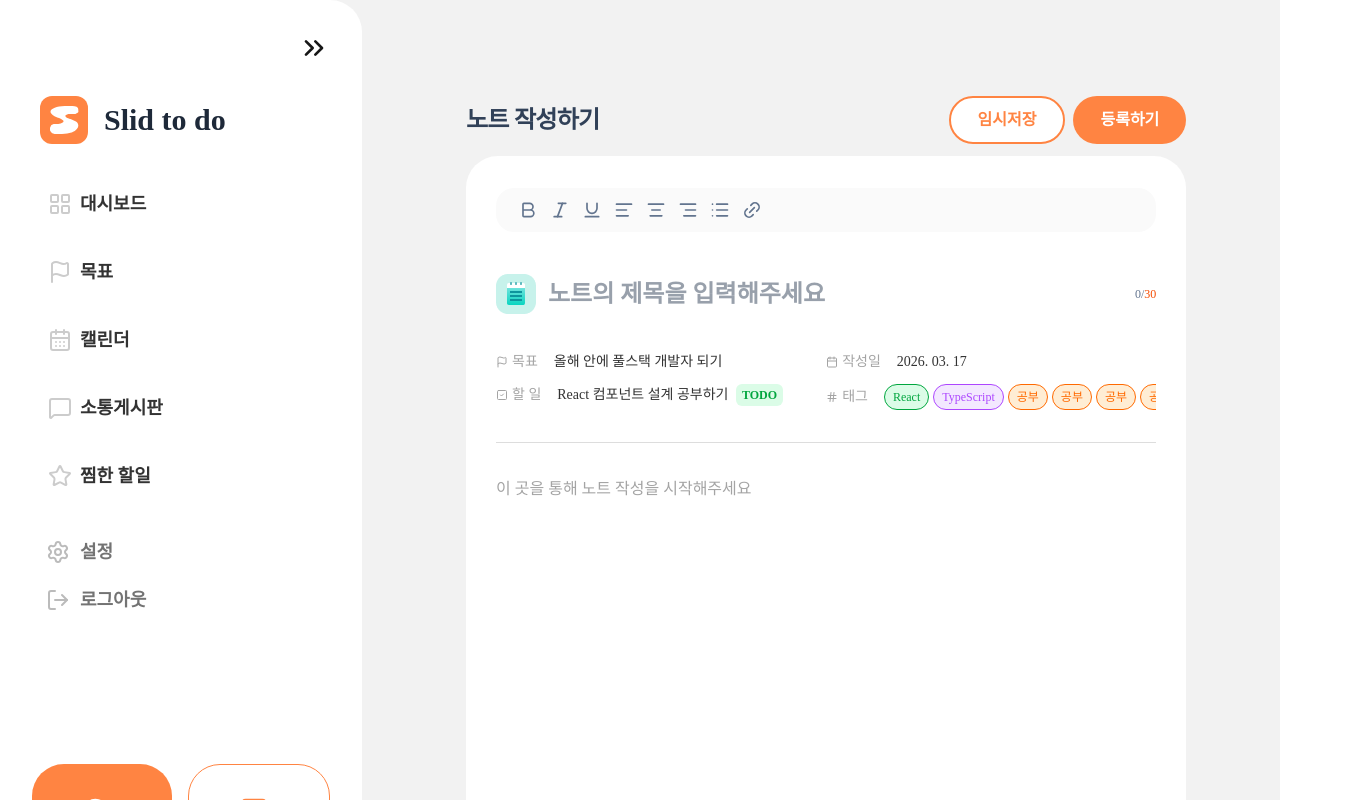
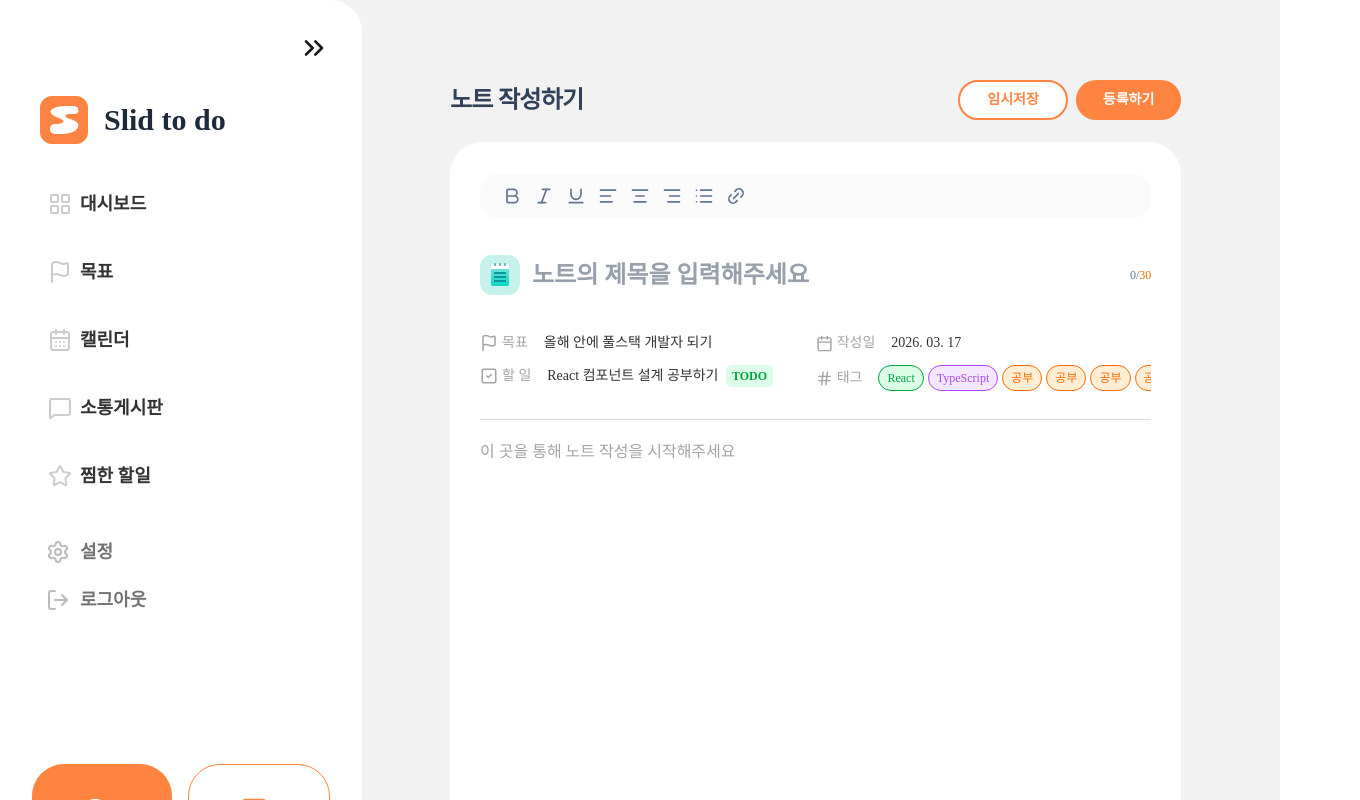
Before and after one commit to slidtodo/frontend, a Next.js app: page /goal/note/create in a window 1280 px wide. Shown: the top 800 px of the page, 1360 px wide, since content can reach past the window. Built offline with nearby package versions, Linux system fonts and the light colour scheme.

Commit message:
fix: PR 리뷰 반영 - 텍스트 크기, padding, 아이콘 크기 등 수정

```diff
--- a/src/app/(main)/goal/note/create/page.tsx
+++ b/src/app/(main)/goal/note/create/page.tsx
@@ -1,17 +1,17 @@
 import PageHeader from '@/shared/components/PageHeader';
-import NoteEditor from '../../../../../features/goal/note/components/NoteEditor';
+import NoteEditor from '@/features/goal/note/components/NoteEditor';
 import Button from '@/shared/components/Button';
 
 export default function Page() {
   return (
-    <div className="mx-auto flex h-full w-full max-w-[768px] flex-col p-4">
-      <section className="mb-3 flex shrink-0 items-center justify-between">
+    <div className="mx-auto flex h-full w-full max-w-[768px] flex-col">
+      <section className="mb-0 flex shrink-0 items-center justify-between md:mb-3 lg:mb-[22px]">
         <PageHeader title={'노트 작성하기'} />
         <div className="flex gap-2">
-          <Button variant="secondary" className="cursor-pointer md:px-[27px] md:py-[10px]">
+          <Button variant="secondary" className="cursor-pointer text-sm md:h-10 md:px-[27px]">
             임시저장
           </Button>
-          <Button variant="primary" className="cursor-pointer md:px-[27px] md:py-[10px]">
+          <Button variant="primary" className="cursor-pointer text-sm md:h-10 md:px-[27px]">
             등록하기
           </Button>
         </div>
--- a/src/features/goal/note/components/NoteEditor/EditorContent/index.tsx
+++ b/src/features/goal/note/components/NoteEditor/EditorContent/index.tsx
@@ -11,7 +11,7 @@ export default function EditorContent({ content, onChange, className }: EditorCo
   const withoutSpace = content.replace(/\s/g, '').length;
 
   return (
-    <section className={clsx('flex min-h-144 flex-1 flex-col gap-2 pt-6', className)}>
+    <section className={clsx('flex min-h-144 flex-1 flex-col gap-2 pt-[14px] lg:pt-[10px]', className)}>
       <textarea
         value={content}
         onChange={onChange}
--- a/src/features/goal/note/components/NoteEditor/EditorMeta/index.tsx
+++ b/src/features/goal/note/components/NoteEditor/EditorMeta/index.tsx
@@ -44,10 +44,10 @@ export default function EditorMeta({ goal, todos, tags }: EditorMetaProps) {
     <div className="flex w-full flex-col gap-3 md:flex-row">
       {/* 왼쪽 — 목표 / 할 일 */}
       <div className="flex flex-1 flex-col gap-3 md:w-1/2">
-        <MetaRow icon={<FlagIcon size={12} className="text-[#A4A4A4]" />} label="목표">
+        <MetaRow icon={<FlagIcon size={18} className="text-[#A4A4A4]" />} label="목표">
           <span className="line-clamp-1 text-sm font-normal text-[#333333]">{goal.title}</span>
         </MetaRow>
-        <MetaRow icon={<SquareCheck size={12} className="text-[#A4A4A4]" />} label="할 일">
+        <MetaRow icon={<SquareCheck size={18} className="text-[#A4A4A4]" />} label="할 일">
           <div className="flex items-center gap-2">
             <span className="line-clamp-1 text-sm font-normal text-[#333333]">{todos.title}</span>
 
@@ -58,11 +58,11 @@ export default function EditorMeta({ goal, todos, tags }: EditorMetaProps) {
 
       {/* 오른쪽 — 작성일 / 태그 */}
       <div className="flex flex-1 flex-col gap-3 md:w-1/2">
-        <MetaRow icon={<CalendarIcon size={12} className="line-clamp-1 text-[#A4A4A4]" />} label="작성일">
+        <MetaRow icon={<CalendarIcon size={17} className="line-clamp-1 text-[#A4A4A4]" />} label="작성일">
           <span className="line-clamp-1 text-sm font-normal text-[#333333]">{today}</span>
         </MetaRow>
 
-        <MetaRow icon={<Hash size={12} className="text-[#A4A4A4]" />} label="태그">
+        <MetaRow icon={<Hash size={17} className="text-[#A4A4A4]" />} label="태그">
           <div className="no-scrollbar flex gap-1 overflow-x-auto">
             {tags.map((tag) => (
               <Tag
--- a/src/features/goal/note/components/NoteEditor/EditorTitle/index.tsx
+++ b/src/features/goal/note/components/NoteEditor/EditorTitle/index.tsx
@@ -11,7 +11,7 @@ type EditorTitleProps = {
 export default function EditorTitle({ title, onChange }: EditorTitleProps) {
   return (
     <section className="flex w-full items-center justify-between gap-3 pb-[30px]">
-      <Image src={noteIcon} width={40} height={40} alt="노트 아이콘" />
+      <Image src={noteIcon} width={40} height={40} alt="노트 아이콘" className="shrink-0" />
 
       <Input
         value={title}
@@ -26,7 +26,7 @@ export default function EditorTitle({ title, onChange }: EditorTitleProps) {
       />
 
       <p className="shrink-0 text-right text-xs font-medium text-slate-500">
-        {title.length}/<span className="text-orange-600">30</span>
+        {title.length}/<span className="text-[#EF6C00]">30</span>
       </p>
     </section>
   );
--- a/src/features/goal/note/components/NoteEditor/index.tsx
+++ b/src/features/goal/note/components/NoteEditor/index.tsx
@@ -34,7 +34,7 @@ export default function NoteEditor() {
       {/** 에디터 툴바 */}
       <EditorToolbar />
 
-      <section className="border-b border-b-[#DDD] pb-4 md:pt-6 md:pb-5 lg:pb-8">
+      <section className="border-b border-b-[#DDD] pb-4 md:pt-[19px] md:pb-5 lg:pb-7">
         <EditorTitle title={titleInput} onChange={handleTitleChange} />
         <EditorMeta
           goal={{
```
